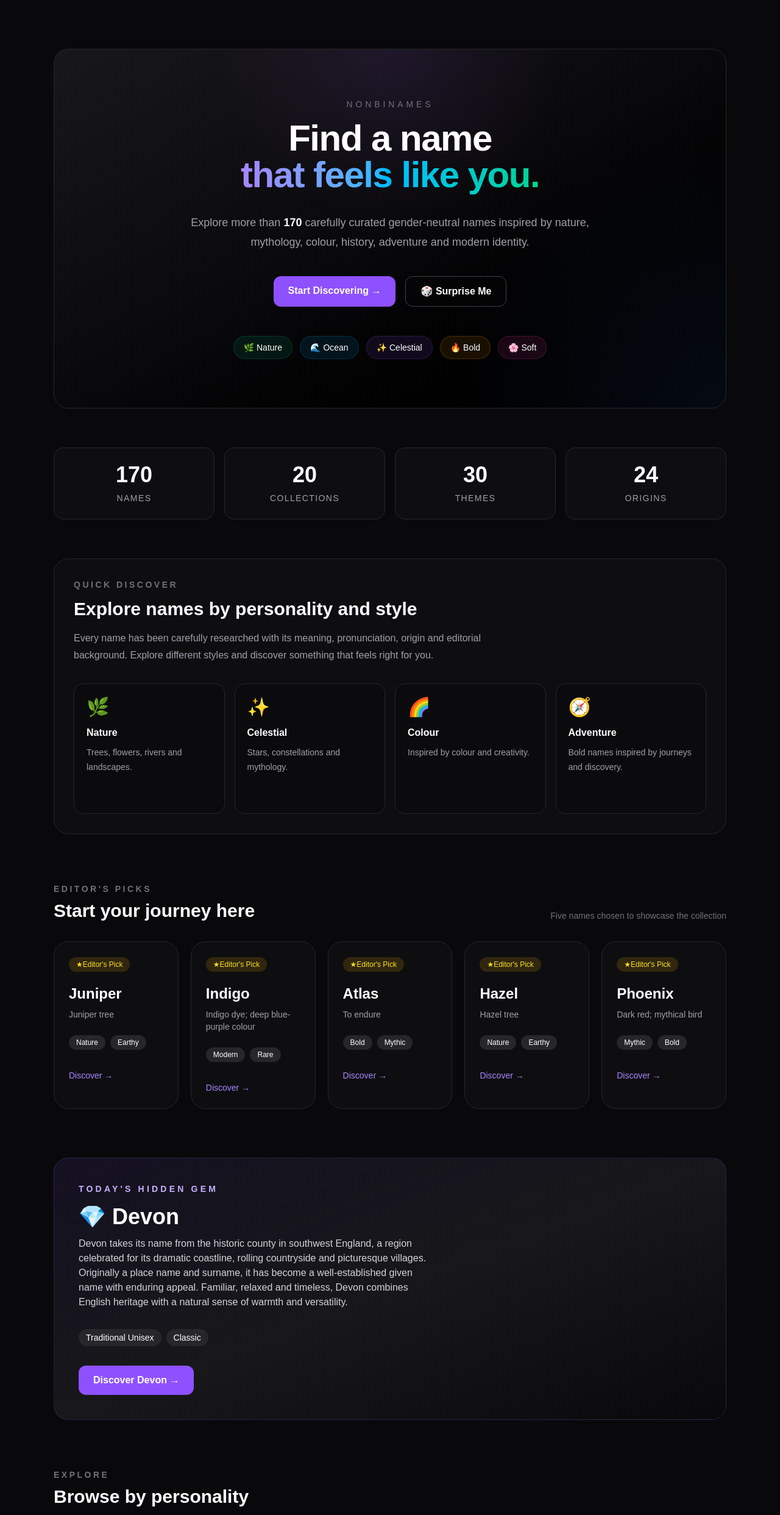
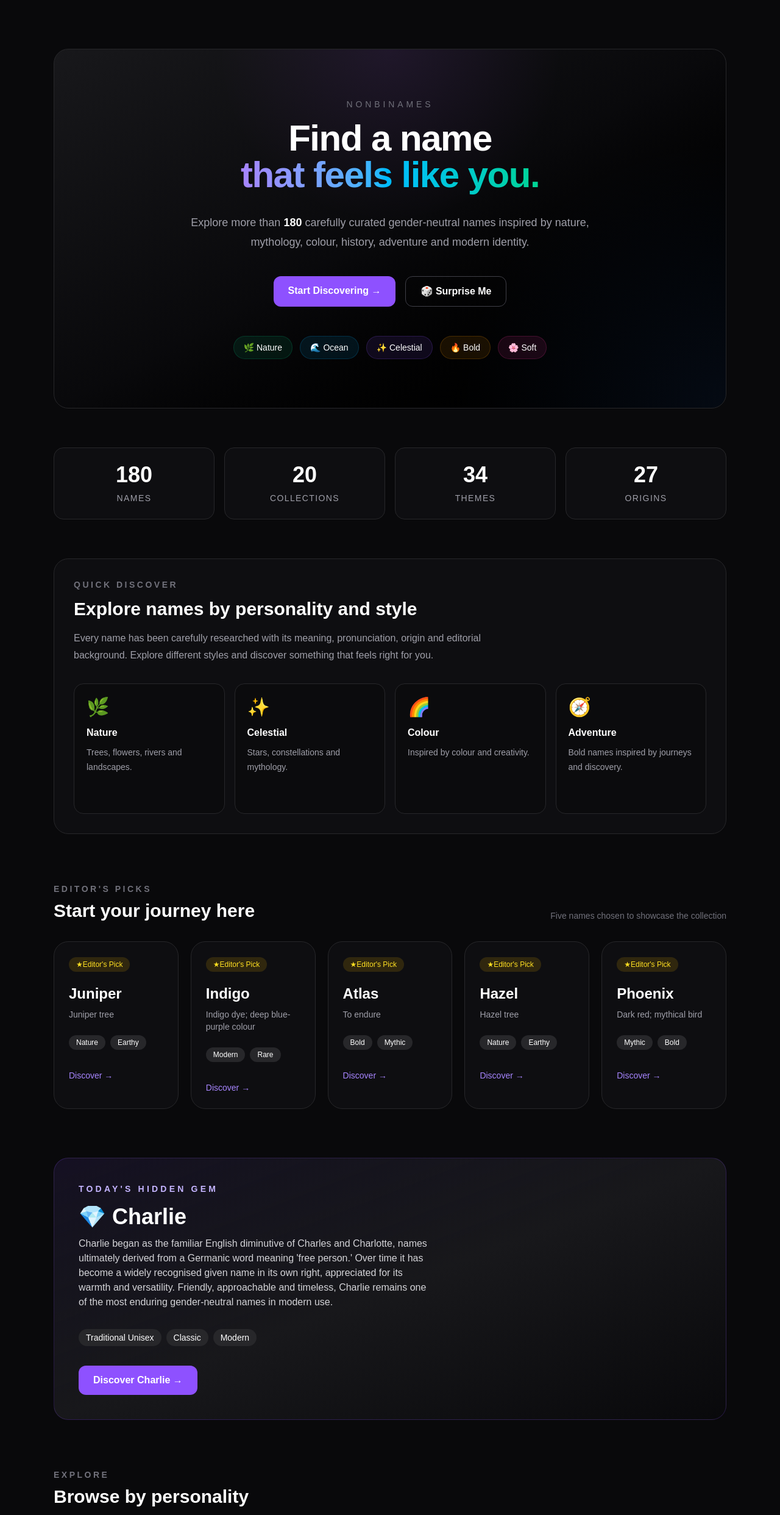
Before and after one commit to cavzee/Nonbinames, a Next.js app: page / in a window 1280 px wide. Shown: the top 2485 px of the page at 61% size. Built offline with nearby package versions, Linux system fonts and the light colour scheme.

Commit message:
Add Q names and global editorial standards

```diff
--- a/src/data/names/index.ts
+++ b/src/data/names/index.ts
@@ -14,6 +14,7 @@ import m from "./m.json";
 import n from "./n.json";
 import o from "./o.json";
 import p from "./p.json";
+import q from "./q.json";
 const names = [
   ...a,
   ...b,
@@ -31,6 +32,7 @@ const names = [
   ...n,
   ...o,
   ...p,
+  ...q,
 ];
 
 export default names;
--- /dev/null
+++ b/src/data/names/q.json
@@ -0,0 +1,142 @@
+[
+  {
+    "id": "qamar",
+    "slug": "qamar",
+    "name": "Qamar",
+    "meaning": "Moon",
+    "pronunciation": "KAH-mar",
+    "origin": "Arabic",
+    "collections": ["Celestial", "Nature", "Rare"],
+    "themes": ["Moon", "Celestial", "Nature"],
+    "tags": ["Arabic", "Urdu", "Celestial"],
+    "similar": ["Luna", "Sky", "Qing"],
+    "about": "Qamar is an Arabic and Urdu name meaning 'moon.' The word comes directly from Arabic qamar, giving the name a clear celestial association shared across Arabic-speaking and Urdu-speaking cultures. Elegant, atmospheric and quietly distinctive, Qamar is a gender-neutral choice with a strong connection to the night sky.",
+    "featured": true
+  },
+  {
+    "id": "qian",
+    "slug": "qian",
+    "name": "Qian",
+    "meaning": "Handsome; beautiful",
+    "pronunciation": "CHYEN",
+    "origin": "Chinese",
+    "collections": ["Modern", "Rare", "Soft"],
+    "themes": ["Beauty", "Nature"],
+    "tags": ["Chinese", "Unisex", "Mandarin"],
+    "similar": ["Qing", "Qiu", "Quỳnh"],
+    "about": "Qian is a Chinese name that can be written with different characters and therefore has several possible meanings. One documented form, 倩, carries the meaning 'handsome' or 'beautiful,' while other characters with the same pronunciation create different meanings. Refined, concise and culturally rich, Qian is a distinctive gender-neutral name with an elegant sound.",
+    "featured": true
+  },
+  {
+    "id": "qing",
+    "slug": "qing",
+    "name": "Qing",
+    "meaning": "Blue; green; young",
+    "pronunciation": "CHING",
+    "origin": "Chinese",
+    "collections": ["Nature", "Modern", "Rare"],
+    "themes": ["Colour", "Nature"],
+    "tags": ["Chinese", "Unisex", "Colour"],
+    "similar": ["Qian", "Qiu", "Quỳnh"],
+    "about": "Qing is a Chinese gender-neutral name that can be written with several different characters. One documented form, 青, is associated with blue, green and youth, while other characters pronounced Qing can carry different meanings. Fresh, compact and evocative, Qing has a distinctly modern feel while remaining rooted in Chinese language and naming traditions.",
+    "featured": true
+  },
+  {
+    "id": "qiu",
+    "slug": "qiu",
+    "name": "Qiu",
+    "meaning": "Autumn; hill; mound",
+    "pronunciation": "CHYOH",
+    "origin": "Chinese",
+    "collections": ["Autumn", "Nature", "Rare"],
+    "themes": ["Autumn", "Landscape"],
+    "tags": ["Chinese", "Unisex", "Seasonal"],
+    "similar": ["Qing", "Qian", "Quinn"],
+    "about": "Qiu is a Chinese gender-neutral name with several possible written forms and meanings. The character 秋 means 'autumn,' while 丘 means 'hill' or 'mound'; the latter was also the given name of the philosopher Confucius. Distinctive and understated, Qiu connects seasonal imagery and landscape with a concise, elegant sound.",
+    "featured": true
+  },
+  {
+    "id": "quynh",
+    "slug": "quynh",
+    "name": "Quỳnh",
+    "meaning": "Deep red; flowering plant",
+    "pronunciation": "KWIN",
+    "origin": "Vietnamese",
+    "collections": ["Nature", "Soft", "Rare"],
+    "themes": ["Flowers", "Colour", "Nature"],
+    "tags": ["Vietnamese", "Unisex", "Floral"],
+    "similar": ["Qing", "Qian", "Quin"],
+    "about": "Quỳnh is a Vietnamese gender-neutral name derived from the Sino-Vietnamese word quỳnh, associated with the colour deep red and with a flowering plant in the genus Epiphyllum. Its botanical connection gives the name a quiet natural beauty, while its established use in Vietnam makes it a distinctive choice with genuine cultural roots.",
+    "featured": true
+  },
+  {
+    "id": "quin",
+    "slug": "quin",
+    "name": "Quin",
+    "meaning": "Variant of Quinn",
+    "pronunciation": "KWIN",
+    "origin": "English",
+    "collections": ["Traditional Unisex", "Modern", "Rare"],
+    "themes": ["History"],
+    "tags": ["Irish", "Unisex", "Surname"],
+    "similar": ["Quinn", "Quincy", "Quinlan"],
+    "about": "Quin is a rare English variant of Quinn, ultimately connected to the Irish surname Ó Cuinn and the given name Conn. Its shorter spelling gives it a particularly clean and minimalist character while retaining the established history of Quinn. Simple, distinctive and comfortably cross-gender, Quin is an understated alternative to the more familiar Quinn.",
+    "featured": true
+  },
+  {
+    "id": "quinn",
+    "slug": "quinn",
+    "name": "Quinn",
+    "meaning": "Descendant of Conn",
+    "pronunciation": "KWIN",
+    "origin": "Irish",
+    "collections": ["Traditional Unisex", "Classic", "Modern"],
+    "themes": ["History"],
+    "tags": ["Irish", "Unisex", "Surname"],
+    "similar": ["Quin", "Quincy", "Quinlan"],
+    "about": "Quinn comes from the Irish surname Ó Cuinn, an Anglicised form derived from the given name Conn. Once primarily encountered as a surname, Quinn developed into an established given name and is now used across genders. Familiar without feeling conventional, Quinn is a confident gender-neutral choice with strong Irish roots and a clean, memorable sound.",
+    "featured": true
+  },
+  {
+    "id": "quinlan",
+    "slug": "quinlan",
+    "name": "Quinlan",
+    "meaning": "Descendant of Caoindealbhán",
+    "pronunciation": "KWIN-lən",
+    "origin": "Irish",
+    "collections": ["Traditional Unisex", "Modern", "Rare"],
+    "themes": ["History"],
+    "tags": ["Irish", "Unisex", "Surname"],
+    "similar": ["Quinn", "Quincy", "Quin"],
+    "about": "Quinlan originated as an Irish surname, an Anglicised form of Ó Caoindealbháin, which comes from the Old Irish given name Caoindealbhán. The surname tradition gives Quinlan a strong historical foundation, while its rare modern use as a given name gives it a distinctive, contemporary quality. Elegant and unusual, Quinlan is a striking gender-neutral choice with Celtic roots.",
+    "featured": true
+  },
+  {
+    "id": "quincy",
+    "slug": "quincy",
+    "name": "Quincy",
+    "meaning": "From the name Quintus",
+    "pronunciation": "KWIN-see",
+    "origin": "English",
+    "collections": ["Classic", "Modern", "Traditional Unisex"],
+    "themes": ["History"],
+    "tags": ["English", "Unisex", "Surname"],
+    "similar": ["Quinn", "Quinlan", "Quin"],
+    "about": "Quincy developed from an English surname derived through the French place name Cuinchy from the Roman personal name Quintus. The name has a long history of use as a surname and given name, including the American statesman John Quincy Adams and musician Quincy Jones. Polished, recognisable and comfortably cross-gender, Quincy combines historical depth with a distinctly modern sound.",
+    "featured": true
+  },
+  {
+    "id": "quill",
+    "slug": "quill",
+    "name": "Quill",
+    "meaning": "Feather pen",
+    "pronunciation": "KWIL",
+    "origin": "English",
+    "collections": ["Creative", "Modern", "Rare"],
+    "themes": ["Literature"],
+    "tags": ["Literary", "Word Name", "Unisex"],
+    "similar": ["Quinn", "Quin", "Qiu"],
+    "about": "Quill is an uncommon English name associated with the feather pen traditionally used for writing. It is also documented as a diminutive of Aquilla, giving the name more than one possible naming history. With its strong connection to writing, literature and creativity, Quill has an imaginative character and works naturally as a distinctive gender-neutral word name.",
+    "featured": true
+  }
+]
```
Also changed, not shown: src/data/names/README.md, 2 other files (tests, documents, lock files or other folders).
